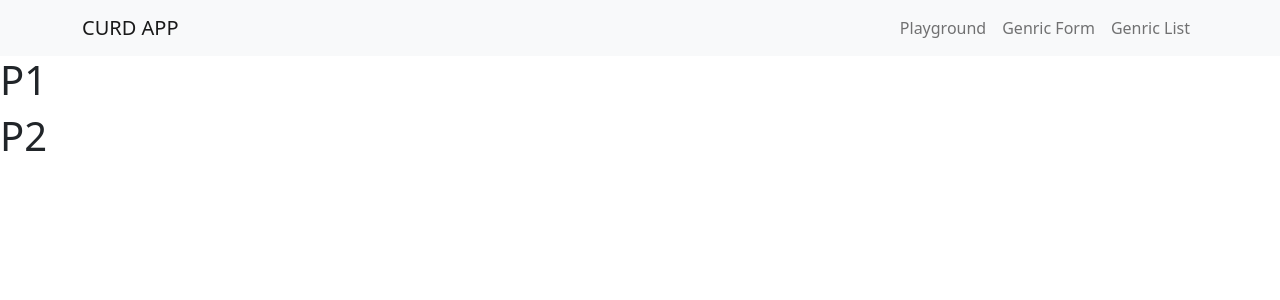
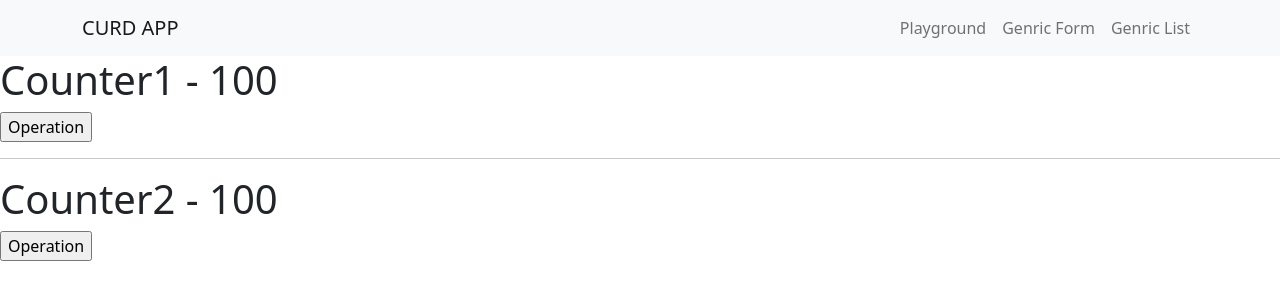
Before and after one commit to kodecdac/advday1, a React (Create React App) app: page /playground in a window 1280 px wide. Shown: the top 300 px of the page. Built offline with nearby package versions, Linux system fonts and the light colour scheme.

Commit message:
redux discussion....

```diff
--- a/src/pages/Playground.js
+++ b/src/pages/Playground.js
@@ -1,27 +1,45 @@
 import { useState } from "react";
-import { Button, Modal } from "react-bootstrap";
 
 function Playground() {
   return (
     <div>
-      <Playground1 />
-      <Playground2 />
+      <WithdrawCounter1 />
+      <hr />
+      <WithdrawCounter2 />
     </div>
   );
 }
 
-function Playground1() {
+function WithdrawCounter1() {
+  // STATE
+  let [balance, setBalance] = useState(100);
+
+  // SAME LOGIC
+  const deposit = () => {
+    setBalance(balance + 100);
+  };
+
   return (
     <div>
-      <h1>P1 </h1>
+      <h1>Counter1 - {balance}</h1>
+      <input type="button" value="Operation" onClick={deposit} />
     </div>
   );
 }
 
-function Playground2() {
+function WithdrawCounter2() {
+  // STATE
+  let [balance, setBalance] = useState(100);
+
+  // SAME LOGIC
+  const deposit = () => {
+    setBalance(balance + 100);
+  };
+
   return (
     <div>
-      <h1>P2 </h1>
+      <h1>Counter2 - {balance}</h1>
+      <input type="button" value="Operation" onClick={deposit} />
     </div>
   );
 }
```
